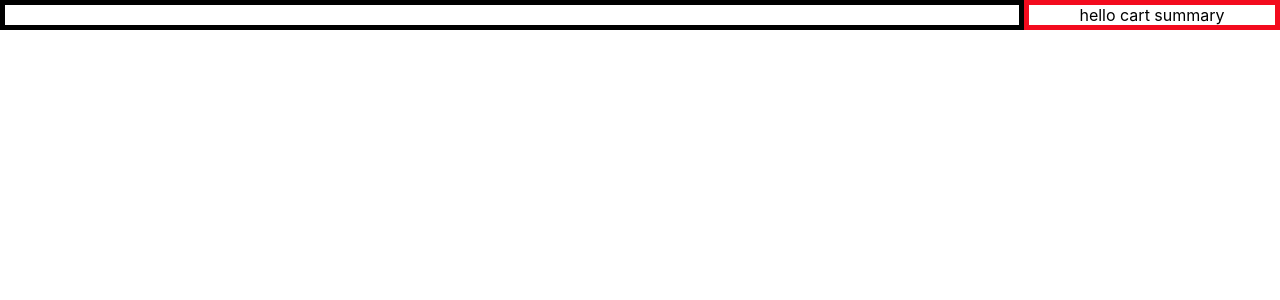
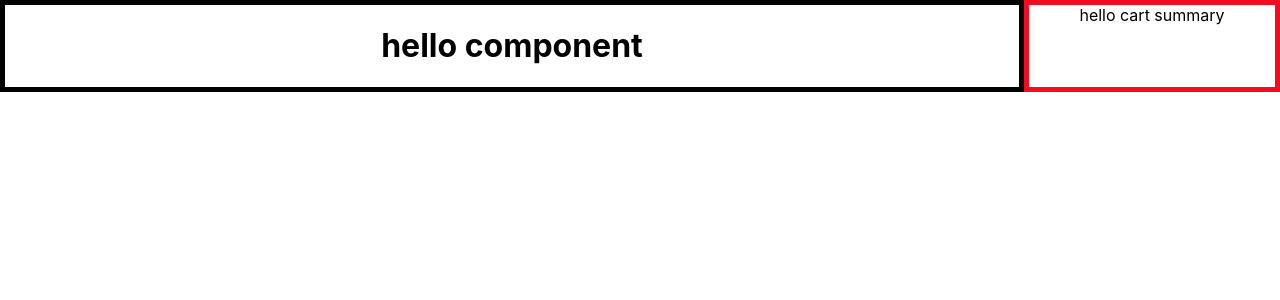
Before and after one commit to rubelrana123/gym-excercise, a React (Create React App) app: page / in a window 1280 px wide. Shown: the top 300 px of the page. Built offline with nearby package versions, Linux system fonts and the light colour scheme.

Commit message:
added activitis into home

```diff
--- a/src/components/Home/Home.js
+++ b/src/components/Home/Home.js
@@ -6,8 +6,8 @@ const Home = () => {
   return (
 		<div className='home-container'>
 			<div className='activities-container'>
-
-      </div>
+				<Activities></Activities>
+			</div>
 
 			<div className='cart-summary'>hello cart summary</div>
 		</div>
```
